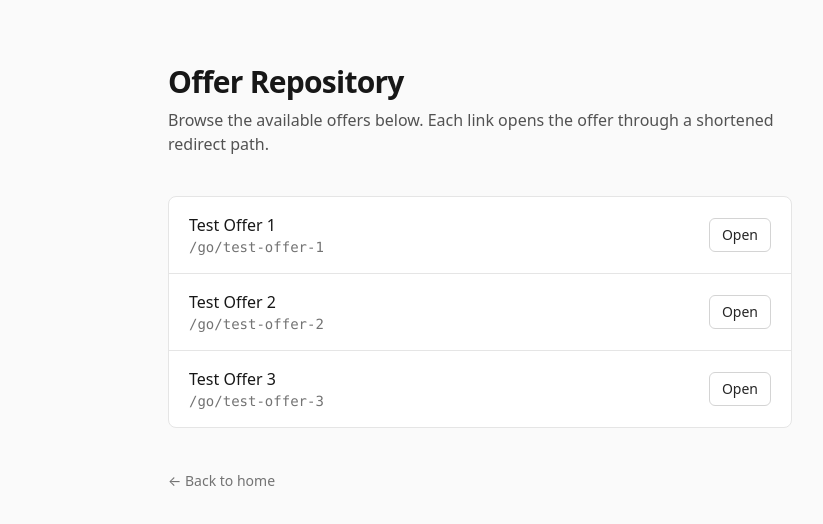
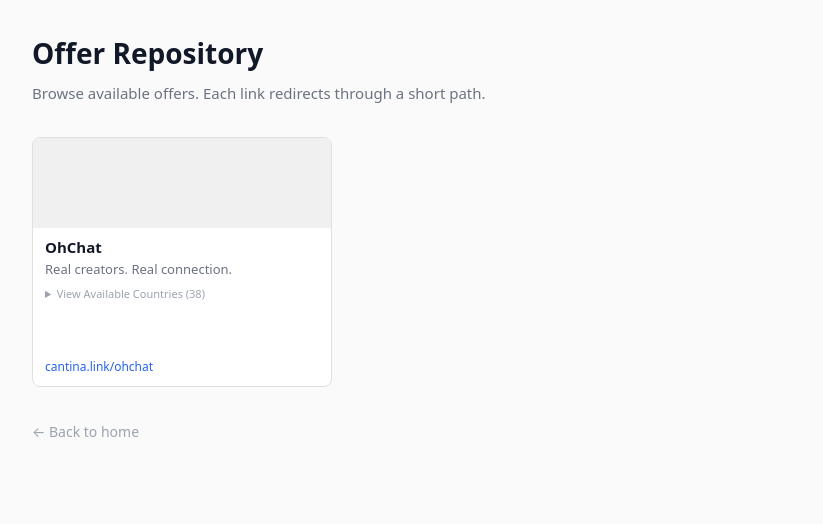
Before and after one commit to Sinsuenos/crak-revenue-repo-Public-facing-, a Next.js app: page /repository in a window 1280 px wide. Shown: the top 524 px of the page, without its empty margins (160-983 px from the left). Built offline with nearby package versions, Linux system fonts and the light colour scheme.

Commit message:
Standardize card layout and add OhChat offer

```diff
--- a/app/repository/page.tsx
+++ b/app/repository/page.tsx
@@ -6,50 +6,156 @@
   description: "Public list of available offers with shortened links.",
 };
 
+const cardStyle: React.CSSProperties = {
+  width: "300px",
+  height: "250px",
+  overflow: "hidden",
+  borderRadius: "8px",
+  border: "1px solid #e0e0e0",
+  display: "flex",
+  flexDirection: "column",
+  fontFamily: "system-ui, -apple-system, sans-serif",
+  background: "#ffffff",
+  boxSizing: "border-box",
+};
+
+const imagePlaceholderStyle: React.CSSProperties = {
+  width: "100%",
+  height: "90px",
+  background: "#f0f0f0",
+  flexShrink: 0,
+  overflow: "hidden",
+};
+
+const imageStyle: React.CSSProperties = {
+  width: "100%",
+  height: "100%",
+  objectFit: "cover",
+  display: "block",
+};
+
+const bodyStyle: React.CSSProperties = {
+  padding: "10px 12px",
+  flex: 1,
+  display: "flex",
+  flexDirection: "column",
+  minHeight: 0,
+  overflow: "hidden",
+};
+
+const titleStyle: React.CSSProperties = {
+  margin: "0 0 4px 0",
+  fontSize: "15px",
+  fontWeight: 600,
+  color: "#111827",
+  lineHeight: "1.2",
+};
+
+const descriptionStyle: React.CSSProperties = {
+  margin: "0 0 6px 0",
+  fontSize: "13px",
+  color: "#6b7280",
+  lineHeight: "1.4",
+  display: "-webkit-box",
+  WebkitLineClamp: 2,
+  WebkitBoxOrient: "vertical",
+  overflow: "hidden",
+  flexShrink: 0,
+};
+
+const linkStyle: React.CSSProperties = {
+  fontSize: "12px",
+  color: "#2563eb",
+  textDecoration: "none",
+  fontWeight: 500,
+  marginTop: "auto",
+  display: "inline-block",
+};
+
+const detailsStyle: React.CSSProperties = {
+  margin: "0",
+  fontSize: "11px",
+  color: "#6b7280",
+  overflow: "hidden",
+};
+
+const summaryStyle: React.CSSProperties = {
+  cursor: "pointer",
+  padding: "2px 0",
+  outline: "none",
+  fontSize: "11px",
+  color: "#9ca3af",
+};
+
+const countryListStyle: React.CSSProperties = {
+  margin: "0",
+  paddingLeft: "14px",
+  maxHeight: "60px",
+  overflowY: "auto",
+  fontSize: "11px",
+  lineHeight: "1.5",
+};
+
 export default function RepositoryPage() {
   return (
-    <main className="mx-auto max-w-2xl px-6 py-16">
-      <header className="mb-10">
-        <h1 className="text-3xl font-semibold tracking-tight">Offer Repository</h1>
-        <p className="mt-2 text-neutral-600">
-          Browse the available offers below. Each link opens the offer through
-          a shortened redirect path.
+    <main style={{ fontFamily: "system-ui, -apple-system, sans-serif", padding: "2rem", maxWidth: "960px", margin: "0 auto" }}>
+      <header style={{ marginBottom: "2rem" }}>
+        <h1 style={{ margin: "0 0 0.5rem 0", fontSize: "28px", fontWeight: 700, color: "#111827" }}>
+          Offer Repository
+        </h1>
+        <p style={{ margin: 0, fontSize: "15px", color: "#6b7280" }}>
+          Browse available offers. Each link redirects through a short path.
         </p>
       </header>
 
-      <ul className="divide-y divide-neutral-200 rounded-lg border border-neutral-200 bg-white">
+      <div style={{ display: "flex", flexWrap: "wrap", gap: "16px" }}>
         {offers.map((offer) => {
-          const shortLink = `/go/${offer.slug}`;
+          const brandedLink = `cantina.link/${offer.slug}`;
           return (
-            <li
-              key={offer.slug}
-              className="flex flex-col gap-1 px-5 py-4 sm:flex-row sm:items-center sm:justify-between"
-            >
-              <div className="min-w-0">
-                <p className="truncate text-base font-medium text-neutral-900">
-                  {offer.title}
-                </p>
-                <p className="truncate font-mono text-sm text-neutral-500">
-                  {shortLink}
-                </p>
+            <div key={offer.slug} style={cardStyle}>
+              {/* Image area */}
+              {offer.imageUrl ? (
+                <div style={imagePlaceholderStyle}>
+                  {/* eslint-disable-next-line @next/next/no-img-element */}
+                  <img src={offer.imageUrl} alt={offer.title} style={imageStyle} />
+                </div>
+              ) : (
+                <div style={imagePlaceholderStyle} />
+              )}
+
+              {/* Card body */}
+              <div style={bodyStyle}>
+                <h2 style={titleStyle}>{offer.title}</h2>
+                <p style={descriptionStyle}>{offer.description}</p>
+
+                {/* Collapsible countries */}
+                <details style={detailsStyle}>
+                  <summary style={summaryStyle}>
+                    View Available Countries ({offer.countries.length})
+                  </summary>
+                  <ul style={countryListStyle}>
+                    {offer.countries.map((c) => (
+                      <li key={c}>{c}</li>
+                    ))}
+                  </ul>
+                </details>
+
+                {/* Branded link */}
+                <Link href={`/go/${offer.slug}`} style={linkStyle}>
+                  {brandedLink}
+                </Link>
               </div>
-              <Link
-                href={shortLink}
-                className="inline-flex shrink-0 items-center rounded-md border border-neutral-300 bg-white px-3 py-1.5 text-sm font-medium text-neutral-800 transition hover:bg-neutral-100"
-              >
-                Open
-              </Link>
-            </li>
+            </div>
           );
         })}
-      </ul>
+      </div>
 
-      <footer className="mt-10">
+      <footer style={{ marginTop: "2rem" }}>
         <Link
           href="/"
-          className="text-sm text-neutral-500 underline-offset-4 hover:underline"
+          style={{ fontSize: "14px", color: "#9ca3af", textDecoration: "none" }}
         >
-          ← Back to home
+          &larr; Back to home
         </Link>
       </footer>
     </main>
--- a/data/offers.ts
+++ b/data/offers.ts
@@ -1,38 +1,29 @@
-/**
- * Offers data source.
- *
- * This is the single source of truth for the public offers listing.
- * Swap these placeholder entries for real offers later — no other file
- * needs to change. Each offer exposes only what the public page needs:
- *
- *   - slug         : short identifier used in the /go/<slug> redirect route
- *   - title        : human-readable offer title shown on /repository
- *   - affiliateUrl : the real affiliate destination (never shown to visitors)
- *
- * NOTE: This page is strictly public. Never add profit, commission, EPC,
- * conversion, or any other internal metric to this structure.
- */
-
 export type Offer = {
   slug: string;
   title: string;
+  category: string;
+  description: string;
   affiliateUrl: string;
+  countries: string[];
+  imageUrl?: string;
 };
 
 export const offers: Offer[] = [
   {
-    slug: "test-offer-1",
-    title: "Test Offer 1",
-    affiliateUrl: "https://example.com/offer-1",
-  },
-  {
-    slug: "test-offer-2",
-    title: "Test Offer 2",
-    affiliateUrl: "https://example.com/offer-2",
-  },
-  {
-    slug: "test-offer-3",
-    title: "Test Offer 3",
-    affiliateUrl: "https://example.com/offer-3",
-  },
+    slug: 'ohchat',
+    title: 'OhChat',
+    category: 'AI Companions',
+    description: 'Real creators. Real connection.',
+    affiliateUrl: 'https://t.vlmai-1.com/413627/10464/0?aff_sub=NCTRENTRY&aff_sub2=AI&aff_sub3=OHCHAT&source=REPO&aff_sub5=SF_006OG000004lmDN',
+    countries: [
+      'Australia', 'Austria', 'Belgium', 'Bulgaria', 'Canada', 'Croatia',
+      'Czech Republic', 'Denmark', 'Estonia', 'Finland', 'France', 'Germany',
+      'Greece', 'Hungary', 'Ireland', 'Israel', 'Italy', 'Japan', 'Latvia',
+      'Lithuania', 'Luxembourg', 'Malta', 'Monaco', 'Netherlands', 'New Zealand',
+      'Norway', 'Poland', 'Portugal', 'Romania', 'Singapore', 'Slovakia', 'Spain',
+      'Sweden', 'Switzerland', 'United Arab Emirates', 'Turkey', 'United Kingdom',
+      'United States'
+    ],
+    imageUrl: ''
+  }
 ];
```
Also changed, not shown: repository-card-update.png (added).
